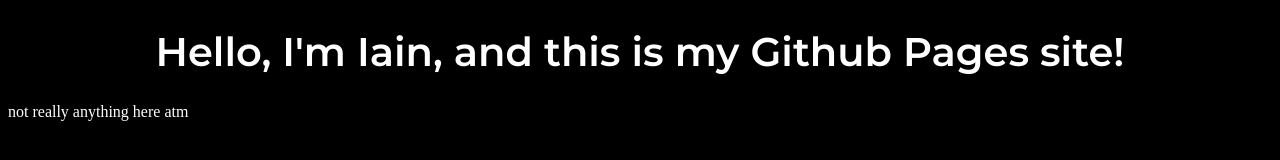
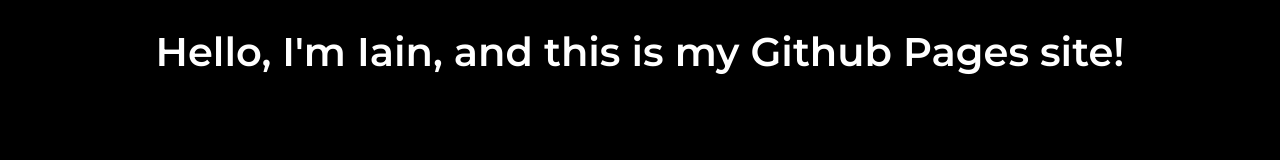
Before and after one commit to 2CM/2CM.github.io, a plain HTML site: page index.html in a window 1280 px wide. Drawn offline with Linux system fonts and the light colour scheme.

Commit message:
remove unnecessary change
removed a change i made to figure out how pull requests work

```diff
--- a/index.html
+++ b/index.html
@@ -12,6 +12,5 @@
 </head>
 <body>
     <h1 id="title">Hello, I'm Iain, and this is my Github Pages site!</h1>
-    <p>not really anything here atm</p>
 </body>
 </html>
```
